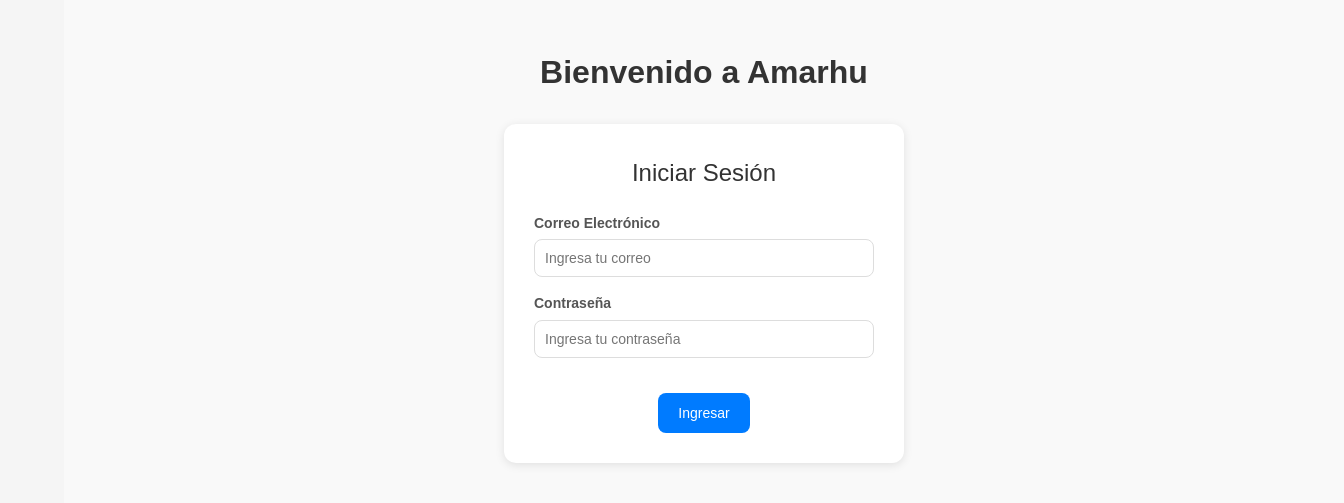
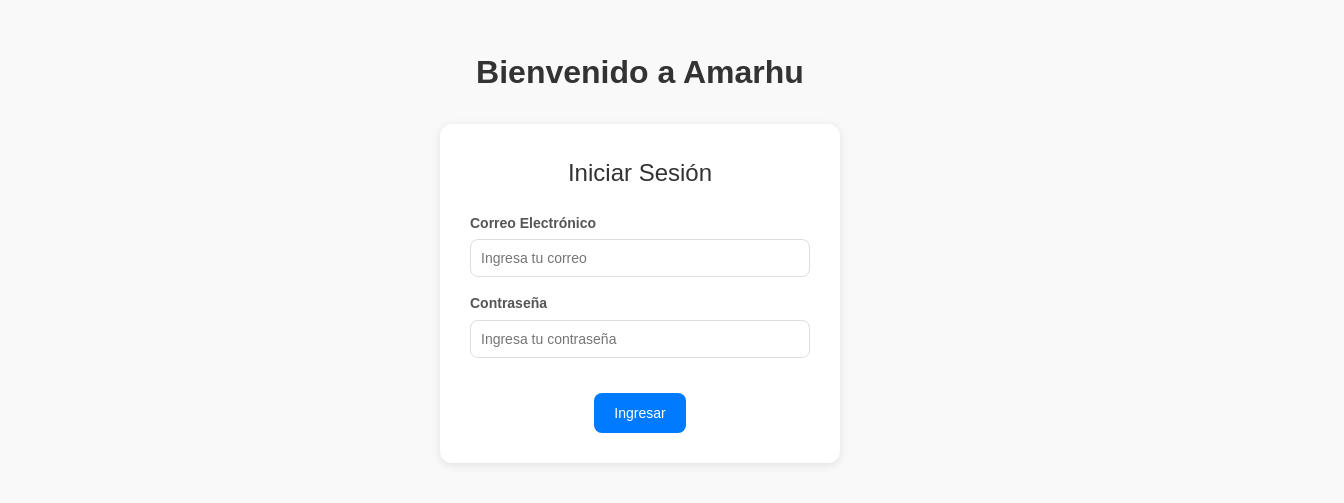
Before and after one commit to AmarhuApp/amarhu-app, a Vue app: page /login in a window 1280 px wide. Shown: the part 145-648 px from the top of the page, 1344 px wide, since content can reach past the window. Built offline with nearby package versions, Linux system fonts and the light colour scheme.

Commit message:
feat: added endpoints

```diff
--- a/src/App.vue
+++ b/src/App.vue
@@ -1,23 +1,54 @@
 <template>
   <div id="app">
-    <router-view />
+    <!-- Esperar a que la sesión esté lista -->
+    <router-view v-if="ready" />
   </div>
 </template>
 
 <script>
+import { waitForAuth } from "@/utils/authReady";
+
 export default {
   name: "App",
+  data() {
+    return {
+      ready: false,
+    };
+  },
+  async mounted() {
+    // Esperar a que el token esté listo antes de montar las rutas
+    await waitForAuth();
+    this.ready = true;
+  },
 };
 </script>
 
 <style>
-html,
-body,
-#app {
-  height: 100%;
+html, body {
   margin: 0;
   padding: 0;
-  font-family: Arial, sans-serif; /* Fuente base */
-  background-color: #f5f5f5; /* Fondo básico */
+  height: 100%;
+  width: 100%;
+  overflow-x: hidden;
+  font-family: Arial, sans-serif;
+  background-color: #f9f9f9;
+}
+
+* {
+  box-sizing: border-box; /* 💡 evita que padding/margin rompa el diseño */
+}
+
+
+#app {
+  display: flex;
+  flex-direction: column;
+  min-height: 100%; /* ✅ Clave para cubrir toda la pantalla */
+  background-color: #f9f9f9;
+  box-sizing: border-box;
+  overflow-x: hidden; /* ✅ Evita scroll horizontal global */
+}
+
+body > div:empty {
+  display: none !important;
 }
 </style>
--- a/src/assets/main.css
+++ b/src/assets/main.css
@@ -1,12 +1,29 @@
 @import './base.css';
 
-#app {
-  max-width: 1280px;
-  margin: 0 auto;
-  padding: 2rem;
-  font-weight: normal;
+html, body {
+  margin: 0;
+  padding: 0;
+  height: 100%;
+  width: 100%;
+  overflow-x: hidden;
+  background-color: #f9f9f9;
+  font-family: Arial, sans-serif;
 }
 
+* {
+  box-sizing: border-box;
+}
+
+#app {
+  width: 100%;
+  height: 100%;
+  margin: 0;
+  padding: 0;
+  display: flex;
+  flex-direction: column;
+}
+
+/* Estilos para enlaces */
 a,
 .green {
   text-decoration: none;
@@ -20,16 +37,3 @@ a,
     background-color: hsla(160, 100%, 37%, 0.2);
   }
 }
-
-@media (min-width: 1024px) {
-  body {
-    display: flex;
-    place-items: center;
-  }
-
-  #app {
-    display: grid;
-    grid-template-columns: 1fr 1fr;
-    padding: 0 2rem;
-  }
-}
--- a/src/components/layout/Sidebar.vue
+++ b/src/components/layout/Sidebar.vue
@@ -82,6 +82,7 @@ export default {
 <style scoped>
 .sidebar {
   width: 200px;
+  flex-shrink: 0; /* evita que se contraiga */
   background-color: #ffffff;
   padding: 20px;
   box-shadow: 1px 0 1px rgba(0, 0, 0, 0.1);
--- a/src/components/sections/LastVideoPreview.vue
+++ b/src/components/sections/LastVideoPreview.vue
@@ -76,18 +76,19 @@ export default {
   methods: {
     async fetchProductionData() {
       try {
-        const response = await axios.get("http://localhost:3000/resumenProduccion");
+        const response = await axios.get("https://api.pa-reporte.com/api/production");
         this.productionData = response.data;
       } catch (error) {
-        console.error("Error al obtener los datos de producción:", error);
+        console.error("❌ Error al obtener los datos de producción:", error);
       }
     },
     async fetchTopJRData() {
       try {
-        const response = await axios.get("http://localhost:3000/rankingJRs");
+        const response = await axios.get("https://api.pa-reporte.com/api/rankingJRs");
         const ranking = response.data;
 
-        // Obtener el JR con la mejor ganancia promedio
+        if (!ranking.length) return;
+
         const topJR = ranking[0];
         const quota = this.getQuota(topJR.id);
         const quotaProgress = Math.min(
@@ -101,7 +102,7 @@ export default {
           quotaProgress,
         };
       } catch (error) {
-        console.error("Error al obtener el JR más destacado:", error);
+        console.error("❌ Error al obtener el JR más destacado:", error);
       }
     },
     getQuota(jrId) {
@@ -116,6 +117,7 @@ export default {
   },
 };
 </script>
+
 
 <style scoped>
 .last-video-preview {
--- a/src/main.js
+++ b/src/main.js
@@ -17,4 +17,5 @@ const store = useUserStore();
 // ✅ Espera la restauración antes de montar
 store.initializeSession().finally(() => {
     app.mount("#app");
+
 });
--- a/src/services/axios-interceptor.js
+++ b/src/services/axios-interceptor.js
@@ -25,6 +25,9 @@ axios.interceptors.request.use(async (config) => {
         config.headers.Authorization = `Bearer ${token}`;
     }
 
+    // Asegura fondo blanco en todos los casos
+    document.body.style.backgroundColor = "#f9f9f9";
+
     return config;
 }, (error) => Promise.reject(error));
 
--- a/src/store/user.js
+++ b/src/store/user.js
@@ -66,11 +66,15 @@ export const useUserStore = defineStore("user", {
                     // ⏱️ Espera breve para asegurar persistencia del token
                     await new Promise(resolve => setTimeout(resolve, 100));
 
-                    await this.fetchUser();
+                    try {
+                        await this.fetchUser();
+                    } catch (fetchError) {
+                        console.warn("⚠️ Error al obtener usuario tras login:", fetchError);
+                    }
                 }
             } catch (error) {
                 console.error("❌ Error al iniciar sesión:", error.response?.data || error.message || error);
-                throw error;
+                throw error; // necesario para que el componente lo capture
             } finally {
                 markAuthReady();
                 this.loading = false;
--- a/src/views/Home.vue
+++ b/src/views/Home.vue
@@ -82,15 +82,20 @@ export default {
 
 .content-wrapper {
   display: flex;
-  flex: 1;
+  flex-grow: 1;
   overflow: hidden;
+  width: 100%;
+  height: 100%;
 }
 
 .main-content {
   flex: 1;
   padding: 20px;
   overflow-y: auto;
+  overflow-x: hidden;
+  min-width: 0; /* ⚠️ sin esto, el contenido puede empujar hacia los lados */
 }
+
 
 h2 {
   font-size: 20px;
--- a/src/views/Login.vue
+++ b/src/views/Login.vue
@@ -97,11 +97,14 @@ export default {
   flex-direction: column;
   justify-content: center;
   align-items: center;
-  height: 100vh;
-  width: 100vw;
+  min-height: 100vh; /* ⬅️ Usamos min-height para evitar overflow */
+  width: 100%;
   background-color: #f9f9f9;
   padding: 20px;
+  box-sizing: border-box; /* ✅ asegura que el padding no cree overflow */
+  overflow: hidden; /* ⛔ elimina scroll innecesario */
 }
+
 
 .main-title {
   font-size: 32px;
--- a/src/views/Reports.vue
+++ b/src/views/Reports.vue
@@ -133,35 +133,35 @@ export default {
   methods: {
     async fetchVideos() {
       try {
-        const response = await axios.get("http://localhost:3000/videos");
+        const response = await axios.get("https://api.pa-reporte.com/api/videos");
         this.videos = response.data;
         if (this.currentFilter === "videos") {
           this.filteredData = this.videos;
         }
       } catch (error) {
-        console.error("Error al obtener los videos:", error);
+        console.error("❌ Error al obtener los videos:", error);
       }
     },
     async fetchCaidos() {
       try {
-        const response = await axios.get("http://localhost:3000/caidos");
+        const response = await axios.get("https://api.pa-reporte.com/api/caidos");
         this.caidos = response.data;
         if (this.currentFilter === "caidos") {
           this.filteredData = this.caidos;
         }
       } catch (error) {
-        console.error("Error al obtener los videos caídos:", error);
+        console.error("❌ Error al obtener los videos caídos:", error);
       }
     },
     async fetchPagos() {
       try {
-        const response = await axios.get("http://localhost:3000/pagos");
+        const response = await axios.get("https://api.pa-reporte.com/api/pagos");
         this.pagos = response.data;
         if (this.currentFilter === "pagos") {
           this.filteredData = this.pagos;
         }
       } catch (error) {
-        console.error("Error al obtener leyenda de pagos:", error);
+        console.error("❌ Error al obtener leyenda de pagos:", error);
       }
     },
     setFilter(filter) {
```
